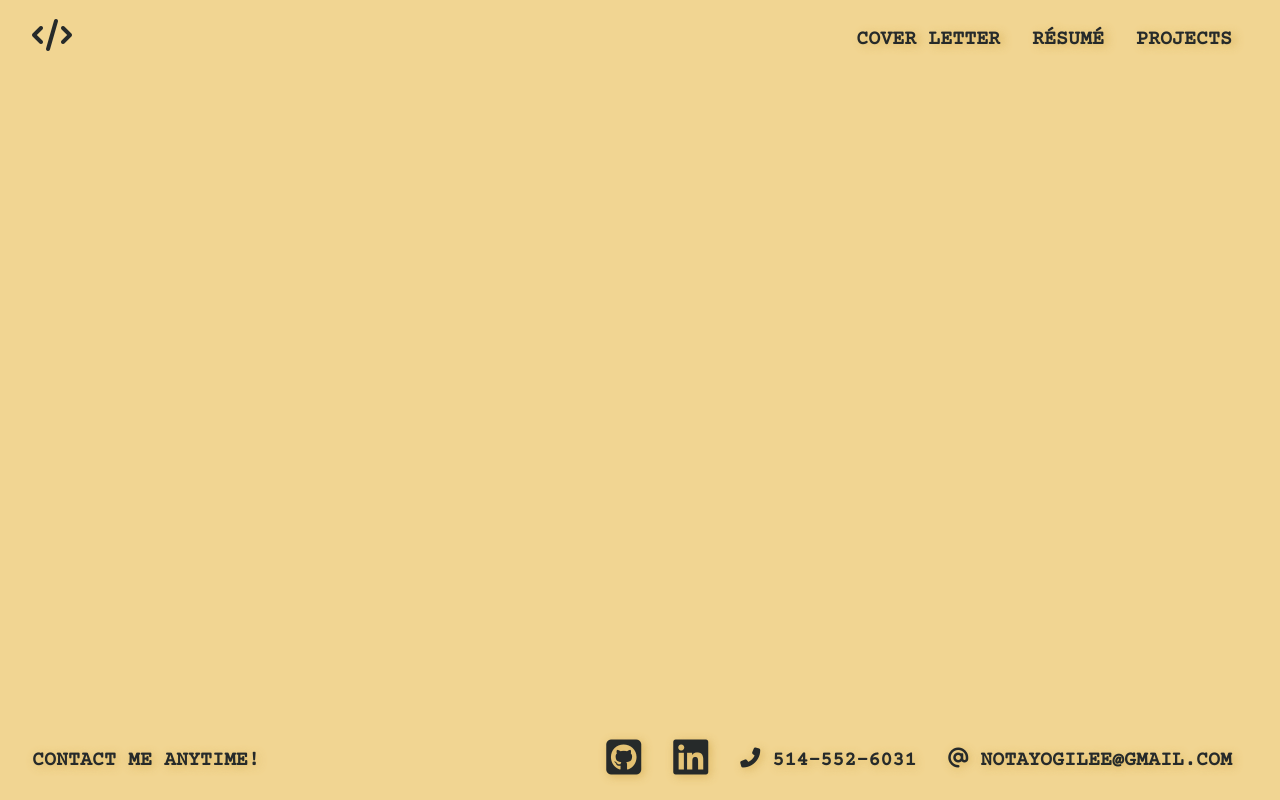
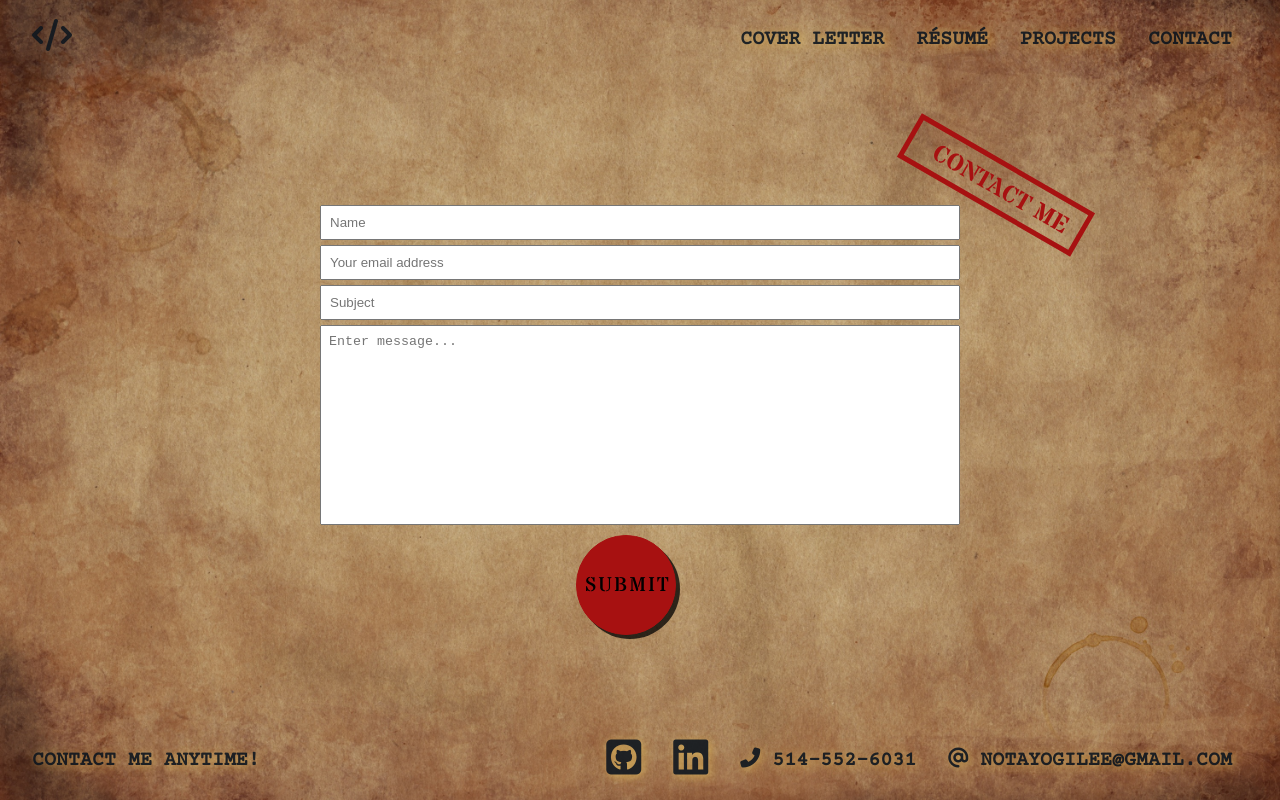
Before and after one commit to notayogilee/portfolio, a React (Create React App) app: page /contact in a window 1280 px wide. Built offline with nearby package versions, Linux system fonts and the light colour scheme.

Commit message:
contact page done

```diff
--- a/src/App.js
+++ b/src/App.js
@@ -6,6 +6,7 @@ import Main from './components/Main';
 import CoverLetter from './components/CoverLetter';
 import CV from './components/CV';
 import Projects from './components/Projects';
+import Contact from './components/Contact';
 
 import './App.scss';
 
@@ -18,6 +19,7 @@ function App() {
         <Route exact path="/coverLetter" component={CoverLetter} />
         <Route exact path="/cv" component={CV} />
         <Route exact path="/projects" component={Projects} />
+        <Route exact path="/contact" component={Contact} />
       </Switch>
       <Footer />
     </Router>
--- a/src/components/Contact.js
+++ b/src/components/Contact.js
@@ -0,0 +1,32 @@
+import React from 'react';
+import './Contact.scss';
+
+const Contact = () => {
+  return (
+    <section id="contact-page">
+      <div className="secret">
+        <h2>contact me</h2>
+      </div>
+      <div className="contact-form">
+        <form name="contact" method="post" data-netlify="true">
+          <input type="hidden" name="form-name" value="contact" />
+          <div className="text-fields">
+            <input type="text" name="name" className="text-input name-input" placeholder="Name" />
+          </div>
+          <div className="text-fields">
+            <input type="email" name="email" className="text-input email-input" placeholder="Your email address" />
+          </div>
+          <div className="text-fields">
+            <input type="text" name="subject" className="text-input subject-input" placeholder="Subject" />
+          </div>
+          <div className="text-fields">
+            <textarea type="text" name="message" className="text-input message-input" placeholder="Enter message..."></textarea>
+          </div>
+          <button className="message-button" type="submit">submit</button>
+        </form>
+      </div>
+    </section>
+  )
+}
+
+export default Contact;
--- a/src/components/Contact.scss
+++ b/src/components/Contact.scss
@@ -0,0 +1,69 @@
+#contact-page {
+  position: relative;
+  padding: 100px 0 100px 0;
+  width: 100%;
+  height: 100vh;
+  background: url('../img/folder.jpg') no-repeat center center/cover;
+
+  .secret {
+    position: absolute;
+    left: 70%;
+    top: 20%;
+    transform: rotate(30deg);
+    width: 200px;
+    height: 50px;
+    border: solid 5px rgb(167, 17, 17);
+    z-index: 2;
+
+    h2 {
+      font-family: 'Stardos Stencil', cursive;
+      top: 50%;
+      left: 50%;
+      transform: translate(13%, 10%);
+      color: rgb(167, 17, 17);
+      text-transform: uppercase;
+    }
+  }
+
+  .contact-form {
+    position: absolute;
+    top: 50%;
+    left: 50%;
+    transform: translate(-50%, -60%);
+
+    .text-fields {
+      display: flex;
+      flex-direction: column;
+      width: 50vw;
+
+      .text-input {
+        padding: 0.5rem;
+        margin-bottom: 5px;
+        resize: none;
+        // background-color: var(--supplimental-color);
+      }
+
+      .message-input {
+        height: 200px;
+      }
+    }
+
+    .message-button {
+      width: 100px;
+      height: 100px;
+      padding: 0.5rem;
+      margin-top: 5px;
+      border-radius: 15px;
+      letter-spacing: 2px;
+      position: absolute;
+      font-family: 'Stardos Stencil', cursive;
+      font-size: 20px;
+      left: 40%;
+      text-transform: uppercase;
+      background-color: rgb(167, 17, 17);
+      box-shadow: 4px 4px 0px 0px rgba(0, 0, 0, 0.75);
+      border: solid 1px rgb(167, 17, 17);
+      border-radius: 50%;
+    }
+  }
+}
--- a/src/components/Navbar.js
+++ b/src/components/Navbar.js
@@ -11,6 +11,7 @@ const Navbar = () => {
           <li><Link to="/coverLetter">Cover Letter</Link></li>
           <li><Link to="/cv">Résumé</Link></li>
           <li><Link to="/projects">projects</Link></li>
+          <li><Link to="/contact">contact</Link></li>
         </ul>
       </div>
     </nav>
--- a/src/components/Projects.scss
+++ b/src/components/Projects.scss
@@ -44,7 +44,6 @@
     .project-description {
       height: 300px;
       width: 50%;
-      // min-width: 700px;
       justify-content: center;
       align-items: center;
     }
```
Also changed, not shown: src/components/CVOld.js (deleted, +0 -61 lines), src/components/CVOld.scss (deleted, +0 -107 lines).
